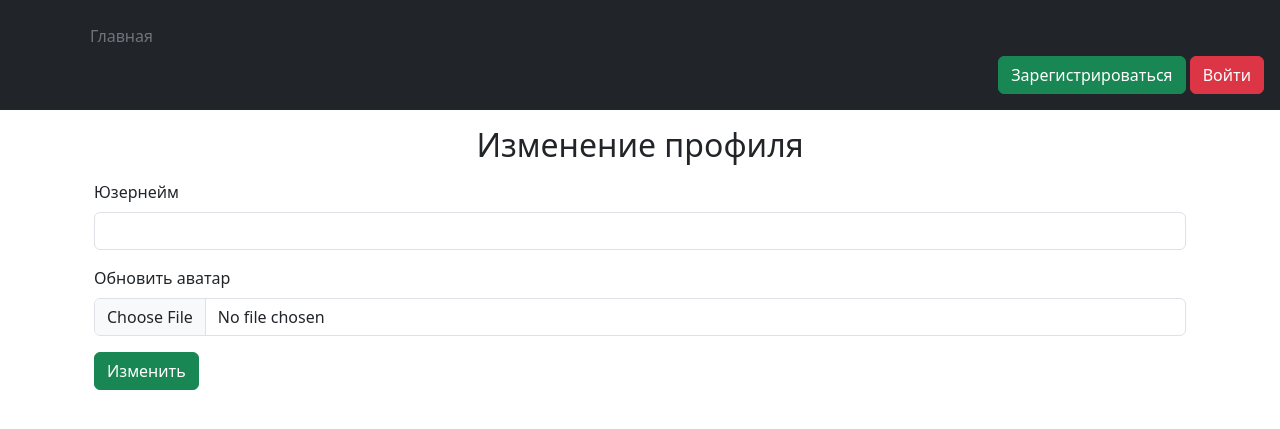
After one commit to code-n-cry/microblogs-tutoring-project, a FastAPI app: template templates/profile_edit.html in a window 1280 px wide. The commit adds this page. Shown: the top 429 px of the page. Run offline with FastAPI, Linux system fonts and the light colour scheme; the template is opened without the code that fills it, so the values that code supplies are empty.

Commit message:
Добавил аватарки

```diff
--- a/main.py
+++ b/main.py
@@ -1,12 +1,17 @@
 import jwt
-from fastapi import FastAPI, Request, Cookie, Depends, Form
+from fastapi import FastAPI, Request, Cookie, Depends, Form, UploadFile, File
+from fastapi.staticfiles import StaticFiles
 from fastapi.templating import Jinja2Templates
-from starlette.responses import RedirectResponse
+from fastapi.responses import RedirectResponse
 from models import User
 from user.utils import ALGORITHM, SECRET_KEY, hash_password, verify_password, generate_access_token
+import time
+import os
+import shutil
 import session
 
 app = FastAPI()
+app.mount("/static", StaticFiles(directory="static"), name="static")
 templates = Jinja2Templates(directory="templates")
 session.init_db()
 
@@ -80,5 +85,42 @@ def login_post(request: Request, email: str = Form(...), password: str = Form(..
 
 
 @app.get('/profile')
-def profile(request: Request):
-    pass
+def profile(request: Request, db: session = Depends(get_db)):
+    is_authorized = get_current_user(request.cookies.get('access_token'), db=db)
+    if not is_authorized:
+        return RedirectResponse(url='/login')
+    avatar = None
+    if is_authorized.avatar:
+        avatar = '/'.join(is_authorized.avatar.split('/')[1:])
+    print(avatar)
+    return templates.TemplateResponse('profile.html',
+                                      {'request': request, 'user': is_authorized, 'title': 'Ваш профиль',
+                                       'avatar': avatar})
+
+
+@app.get('/profile/edit')
+def profile_edit(request: Request, db: session = Depends(get_db)):
+    is_authorized = get_current_user(request.cookies.get('access_token'), db=db)
+    if not is_authorized:
+        return RedirectResponse(url='/login')
+    return templates.TemplateResponse('profile_edit.html',
+                                      {'request': request, 'user': is_authorized, 'title': 'Изменение профиля'})
+
+
+@app.post('/profile/edit')
+def profile_edit(request: Request, name: str = Form(...), avatar: UploadFile = File(...),
+                 db: session = Depends(get_db)):
+    is_authorized = get_current_user(request.cookies.get('access_token'), db=db)
+    if not is_authorized:
+        return RedirectResponse(url='/login', status_code=302)
+    if name != is_authorized.name:
+        is_authorized.name = name
+    if avatar:
+        path = f'static/media/{is_authorized.name}_{time.time()}'
+        os.makedirs(path, exist_ok=True)
+        with open(path + '/' + avatar.filename, "wb") as file_path:
+            shutil.copyfileobj(avatar.file, file_path)
+        is_authorized.avatar = path + '/' + avatar.filename
+    db.add(is_authorized)
+    db.commit()
+    return RedirectResponse(url='/profile', status_code=302)
--- a/models.py
+++ b/models.py
@@ -16,6 +16,7 @@ class User(Schema):
     name =Column(String)
     hashed_password = Column(String)
     email = Column(String)
+    avatar = Column(String, nullable=True)
     posts = relationship("Post", back_populates="author")
 
 
@@ -26,6 +27,7 @@ class Post(Schema):
     content = Column(String)
     author_id = Column(ForeignKey("users.id"))
     author = relationship("User", back_populates="posts")
+    #images
     tags = relationship("Tag", back_populates="posts", secondary=post_to_tag)
 
 
--- a/templates/base.html
+++ b/templates/base.html
@@ -16,18 +16,18 @@
             <div class="d-flex flex-wrap align-items-center justify-content-center justify-content-lg-start">
                 <ul class="nav col-12 col-lg-auto me-lg-auto mb-2 justify-content-center mb-md-0">
                     <li>
-                        <a href="#" class="nav-link px-2 text-secondary">Главная</a>
+                        <a href="/" class="nav-link px-2 text-secondary">Главная</a>
                     </li>
                 </ul>
             </div>
         </div>
         <div class ="text-end">
-            {% if not user %}
-                <a class="btn btn-success" href="/signup">Зарегистрироваться</a>
-                <a class="btn btn-danger" href="/login">Войти</a>
-            {% else %}
-                <a href="#" class="nav-link px-2 text-secondary">Профиль</a>
-            {% endif %}
+                {% if not user %}
+                    <a class="btn btn-success" href="/signup">Зарегистрироваться</a>
+                    <a class="btn btn-danger" href="/login">Войти</a>
+                {% else %}
+                    <a href="/profile" class="nav-link px-2 text-secondary me-2">Профиль</a>
+                {% endif %}
         </div>
     </header>
     <div class="container">
--- /dev/null
+++ b/templates/profile_edit.html
@@ -0,0 +1,20 @@
+{%  extends "base.html" %}
+
+
+{% block content %}
+	<div class="container">
+        <h2 class="m-3" align="center">Изменение профиля</h2>
+        <form method="post" enctype="multipart/form-data">
+            <div class="mb-3">
+                <label for="name" class="form-label">Юзернейм</label>
+                <input type="text" class="form-control" id="name" name="name" value="{{ user.name }}">
+            </div>
+            <div class="mb-3">
+                <label for="formFile" class="form-label">Обновить аватар</label>
+                <input class="form-control" type="file" id="formFile" name="avatar">
+            </div>
+            <button class="btn btn-success mb-2">Изменить</button>
+        </form>
+        <p class="text-danger">{{ error }}</p>
+    </div>
+{% endblock %}
```
Also changed, not shown: templates/profile.html (added, +19 -0 lines), database.db, static/media/egor_1755249291.70688/i_cleanup.jpg (added), static/media/egor_1755250061.9879735/with ruler.png (added), static/media/egor_1755250133.1562932/i_cleanup.jpg (added).
